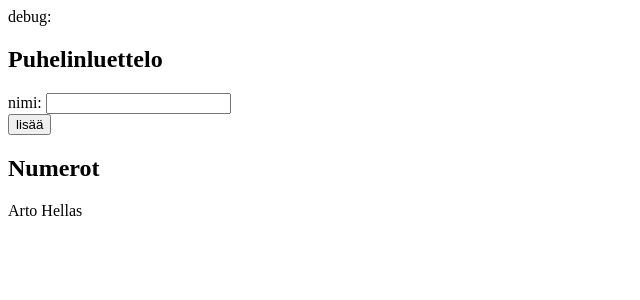
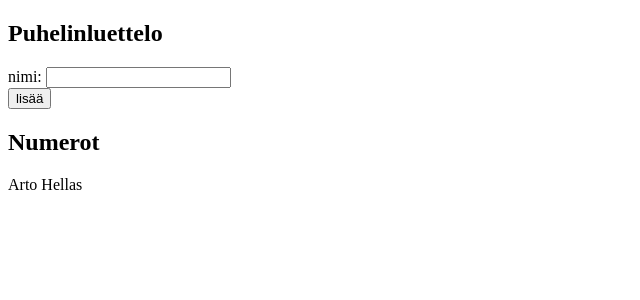
Before and after one commit to JonesTPG/fs-mooc-osa2, a React (Create React App) app: page / in a window 1280 px wide. Shown: the top 300 px of the page, without its empty margins (0-640 px from the left). Built offline with nearby package versions, Linux system fonts and the light colour scheme.

Commit message:
poistettu vielä debug-rivi

```diff
--- a/src/App.js
+++ b/src/App.js
@@ -33,9 +33,6 @@ class App extends React.Component {
   render() {
     return (
       <div>
-        <div>
-          debug: {this.state.newName}
-        </div>
         <h2>Puhelinluettelo</h2>
         <form onSubmit={this.addNumber}>
           <div>
```
